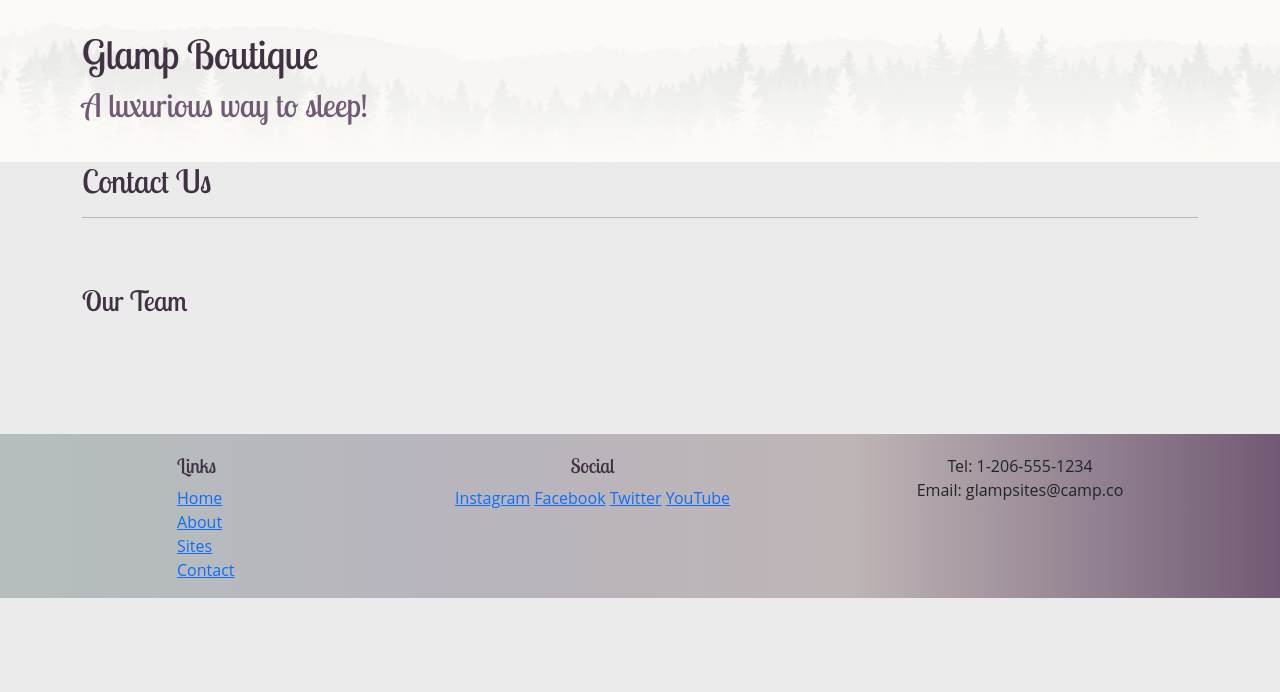
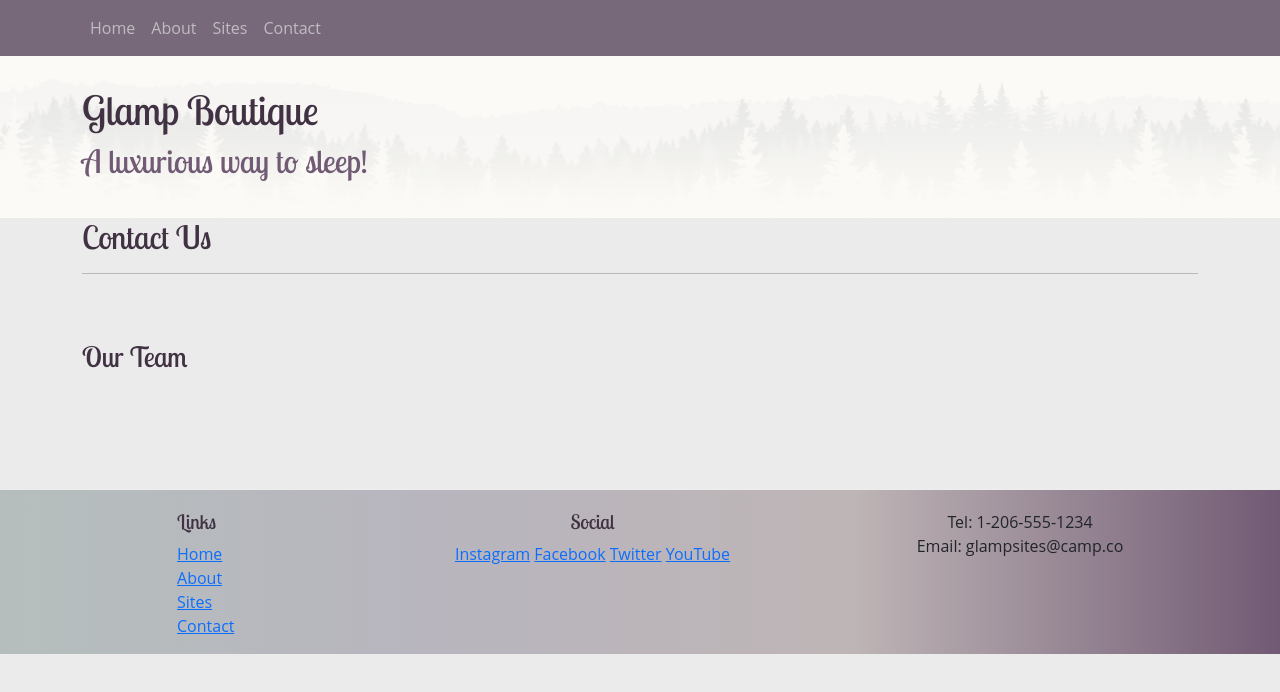
Before and after one commit to LisaHarrison08/glampBoutique, a website: page contact.html in a window 1280 px wide. Drawn offline with nearby package versions, Linux system fonts and the light colour scheme.

Commit message:
navigation bar added to pages

```diff
--- a/contact.html
+++ b/contact.html
@@ -19,6 +19,23 @@
 
 <body>
     <!-- Navigation -->
+    <!-- Navigation -->
+    <nav class="navbar navbar-expand-sm navbar-dark sticky-top">
+        <div class="container">
+            <button class="navbar-toggler ml-auto" type="button" data-toggle="collapse" data-target="#gcampNav">
+                <span class="navbar-toggler-icon"></span>
+            </button>
+            <div class="collapse navbar-collapse" id="nucampNavbar">
+                <ul class="navbar-nav">
+                    <li class="nav-item active"><a class="nav-link" href="index.html">Home</a></li>
+                    <li class="nav-item"><a class="nav-link" href="aboutus.html">About</a></li>
+                    <li class="nav-item"><a class="nav-link" href="sites.html">Sites</a></li>
+                    <li class="nav-item"><a class="nav-link" href="#">Contact</a></li>
+                </ul>
+            </div>
+        </div>
+    </nav>
+
     <!-- A Bootstrap jumbotron component is used to call extra attention to a section of the page that shows key messages.  -->
 
     <header class="jumbotron jumbotron-fluid">
@@ -63,7 +80,7 @@
                         <li><a href="index.html">Home</a></li>
                         <li><a href="aboutus.html">About</a></li>
                         <li><a href="sites.html">Sites</a></li>
-                        <li><a href="contact.html">Contact</a></li>
+                        <li><a href="#">Contact</a></li>
                     </ul>
                 </div>
                 <!-- text-center class does not specify a breakpoint size; this means that it is not a responsive class and will apply to all viewport sizes. -->
```
Also changed, not shown: aboutUS.html (+18 -1 lines), index.html (+6 -1 lines), sites.html (+18 -3 lines).
